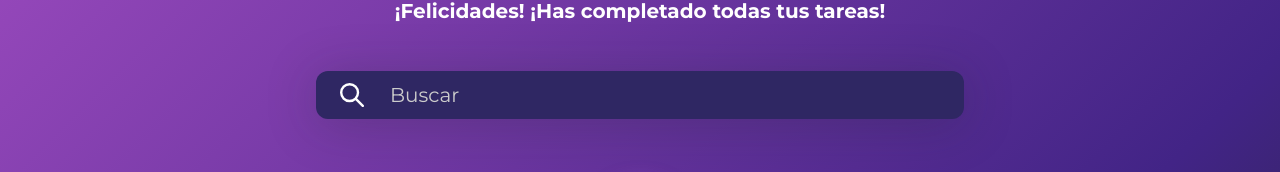
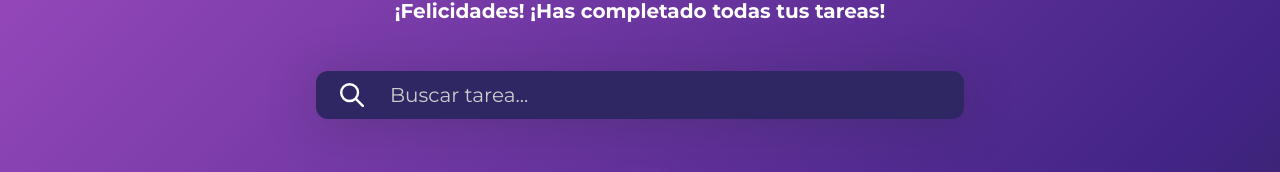
Before and after one commit to Saturnxs/Crafting-ToDos, a React (Create React App) app: page / in a window 1280 px wide. Shown: the part 204-376 px from the top of the page. Built offline with nearby package versions, Linux system fonts and the light colour scheme.

Commit message:
Changed search placeholder

```diff
--- a/src/Components/TodoSearch/TodoSearch.jsx
+++ b/src/Components/TodoSearch/TodoSearch.jsx
@@ -16,7 +16,7 @@ function TodoSearch() {
                 <i className="SearchBarIcon"></i>
                 <input
                     className='TodoSearch'
-                    placeholder="Buscar"
+                    placeholder="Buscar tarea..."
                     value={searchValue}
                     onChange={onSearchValueChange}
                 />
```
